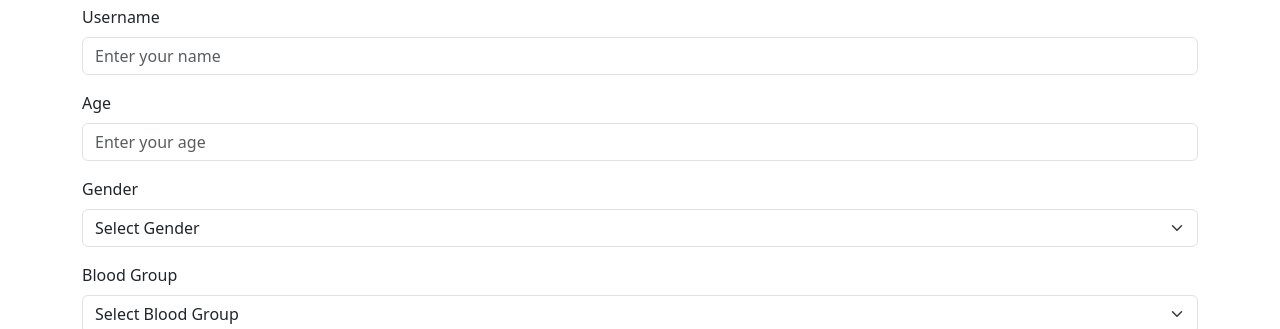
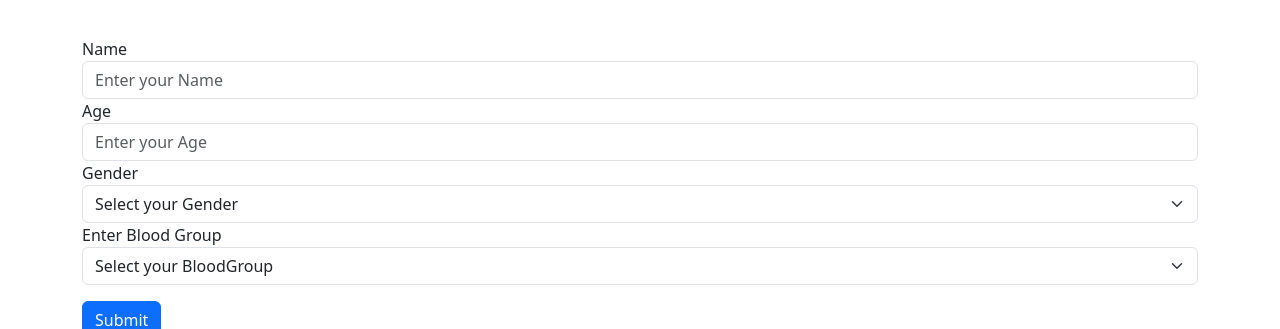
Before and after one commit to zohaib3312/Blood-checker-app, a plain HTML site: page index.html in a window 1280 px wide. Shown: the part 115-444 px from the top of the page. Drawn offline with nearby package versions, Linux system fonts and the light colour scheme; a script that the page names is missing.

Commit message:
update html and js

```diff
--- /dev/null
+++ b/app.js
@@ -0,0 +1,12 @@
+
+let username = document.getElementById('username').value;
+let userage = document.getElementById('age').value;
+let usergender = document.getElementById('gender').value;
+let userBloodGroup = document.getElementById('bloodgroup').value;
+
+if (username === '' || userage === '' || usergender === '' || userBloodGroup === '') {
+    alert('Please fill all the fields');
+}
+
+
+function
--- a/index.html
+++ b/index.html
@@ -1,5 +1,6 @@
 <!DOCTYPE html>
 <html lang="en">
+
 <head>
     <meta charset="UTF-8">
     <meta name="viewport" content="width=device-width, initial-scale=1.0">
@@ -8,32 +9,31 @@
     <link href="https://cdn.jsdelivr.net/npm/bootstrap@5.3.0-alpha3/dist/css/bootstrap.min.css" rel="stylesheet">
 
 </head>
+
 <body>
 
 
-    <div class="container mt-5">
-        <h1 class="text-center mb-4">Blood Donation Eligibility Checker</h1>
-        <form id="donationForm" class="needs-validation" novalidate>
-          <div class="mb-3">
-            <label for="username" class="form-label">Username</label>
-            <input type="text" class="form-control" id="username" placeholder="Enter your name" required>
-          </div>
-          <div class="mb-3">
-            <label for="age" class="form-label">Age</label>
-            <input type="number" class="form-control" id="age" placeholder="Enter your age" required>
-          </div>
-          <div class="mb-3">
-            <label for="gender" class="form-label">Gender</label>
-            <select class="form-select" id="gender" required>
-              <option value="">Select Gender</option>
+    <h1 class="text-center py-5">Blood Checker App</h1>
+
+    <div class="container">
+        <div class="row">
+            <div class="col-md-12">
+
+                <form id="blood-form">
+                    <div class="form-group">
+                        <label for="username">Name</label>
+                        <input type="text" id="username" class="form-control" placeholder="Enter your Name">
+                        <label for="age">Age</label>
+                        <input type="number" id="age" class="form-control" placeholder="Enter your Age">
+                        <label for="gender">Gender</label>
+                        <select class="form-select" id="gender">
+                            <option value="Selet gender">Select your Gender</option>
                             <option value="Male">Male</option>
                             <option value="Female">Female</option>
                         </select>
-          </div>
-          <div class="mb-3">
-            <label for="bloodGroup" class="form-label">Blood Group</label>
-            <select class="form-select" id="bloodGroup" required>
-              <option value="">Select Blood Group</option>
+                        <label for="bloodgroup">Enter Blood Group</label>
+                        <select class="form-select" id="bloodgroup">
+                            <option value="Selet BloodGroup">Select your BloodGroup</option>
                             <option value="O-">O-</option>
                             <option value="O+">O+</option>
                             <option value="A-">A-</option>
@@ -44,31 +44,31 @@
                             <option value="AB+">AB+</option>
                         </select>
                     </div>
-          <button type="button" class="btn btn-primary" onclick="showEligibility()">Check Eligibility</button>
+                    <button type="submit" class="btn btn-primary mt-3">Submit</button>
                 </form>
             </div>
 
-      <!-- Modal -->
-      <div class="modal fade" id="resultModal" tabindex="-1" aria-labelledby="resultModalLabel" aria-hidden="true">
-        <div class="modal-dialog">
-          <div class="modal-content">
-            <div class="modal-header">
-              <h5 class="modal-title" id="resultModalLabel">Donation Eligibility</h5>
-              <button type="button" class="btn-close" data-bs-dismiss="modal" aria-label="Close"></button>
-            </div>
-            <div class="modal-body" id="modalBody">
-              <!-- Content will be populated by JavaScript -->
-            </div>
-            <div class="modal-footer">
-              <button type="button" class="btn btn-secondary" data-bs-dismiss="modal">Close</button>
         </div>
     </div>
+
+
+<h1 class="text-center">Output</h1>
+
+    <div class="container">
+        <div class="row">
+            <div class="col-md-12">
+                <div id="output" class="output"></div>
             </div>
         </div>
+
+
+
+
 
 
 
     <script src="app.js"></script>
     <script src="https://cdn.jsdelivr.net/npm/bootstrap@5.3.0-alpha3/dist/js/bootstrap.bundle.min.js"></script>
 </body>
+
 </html>
```
Lines whose indentation alone changed are shown as unchanged.
